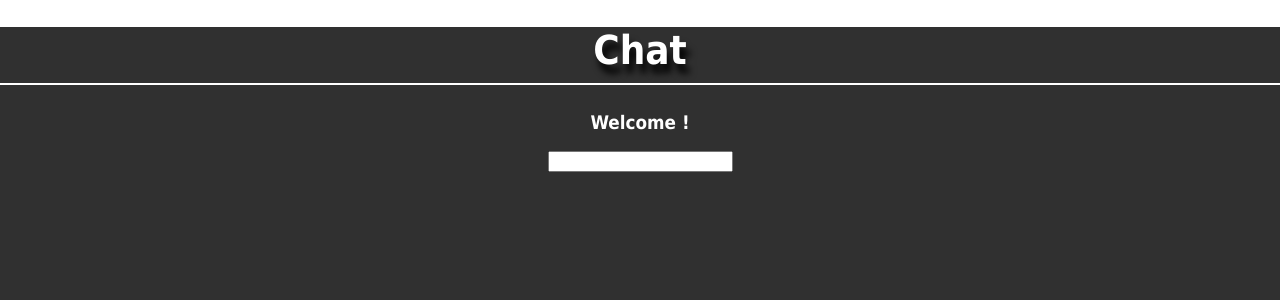
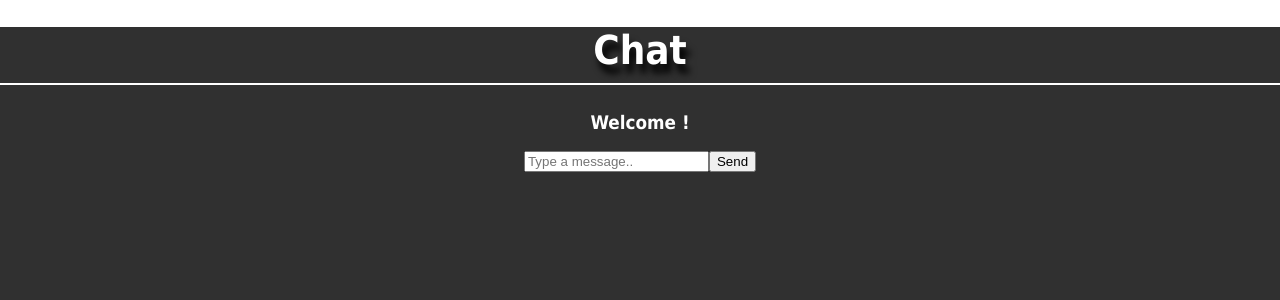
Before and after one commit to dcrjodle/chitchat, a React (Create React App) app in the folder client/: page /chat in a window 1280 px wide. Shown: the top 300 px of the page. Built offline with nearby package versions, Linux system fonts and the light colour scheme; no server answers.

Commit message:
Input done

```diff
--- a/client/src/components/Chat/Chat.js
+++ b/client/src/components/Chat/Chat.js
@@ -3,6 +3,7 @@ import queryString from 'query-string';
 import io from 'socket.io-client';
 import './Chat.css';
 import InfoBar from '../InfoBar/InfoBar';
+import Input from '../Input/Input';
 
 
 
@@ -64,9 +65,7 @@ const Chat = ({location}) => {
             <h1 className="heading">Chat</h1>
             <div className="general">
                 <InfoBar name={name}/>
-            <input value={message} onChange={(event) => setMessage(event.target.value)}
-            onKeyPress={(event=> event.key === 'Enter'? sendMessage(event): null)}/>
-
+            <Input message ={message} setMessage={setMessage} sendMessage={sendMessage}/>
             </div>
 
         </div>
--- /dev/null
+++ b/client/src/components/Input/Input.js
@@ -0,0 +1,14 @@
+import React from 'react';
+import './Input.css';
+
+const Input = ({message, setMessage, sendMessage}) =>(
+<form className="form">
+    <input className="input" type="text" placeholder="Type a message.."
+    value={message} onChange={(event) => setMessage(event.target.value)}
+    onKeyPress={event => event.key === 'Enter' ? sendMessage(event): null}
+    />
+    <button className="sendButton" onClick={(event) => sendMessage(event)}>Send</button>
+</form>
+)
+
+export default Input;
```
Also changed, not shown: client/src/components/Input/Input.css (added).
